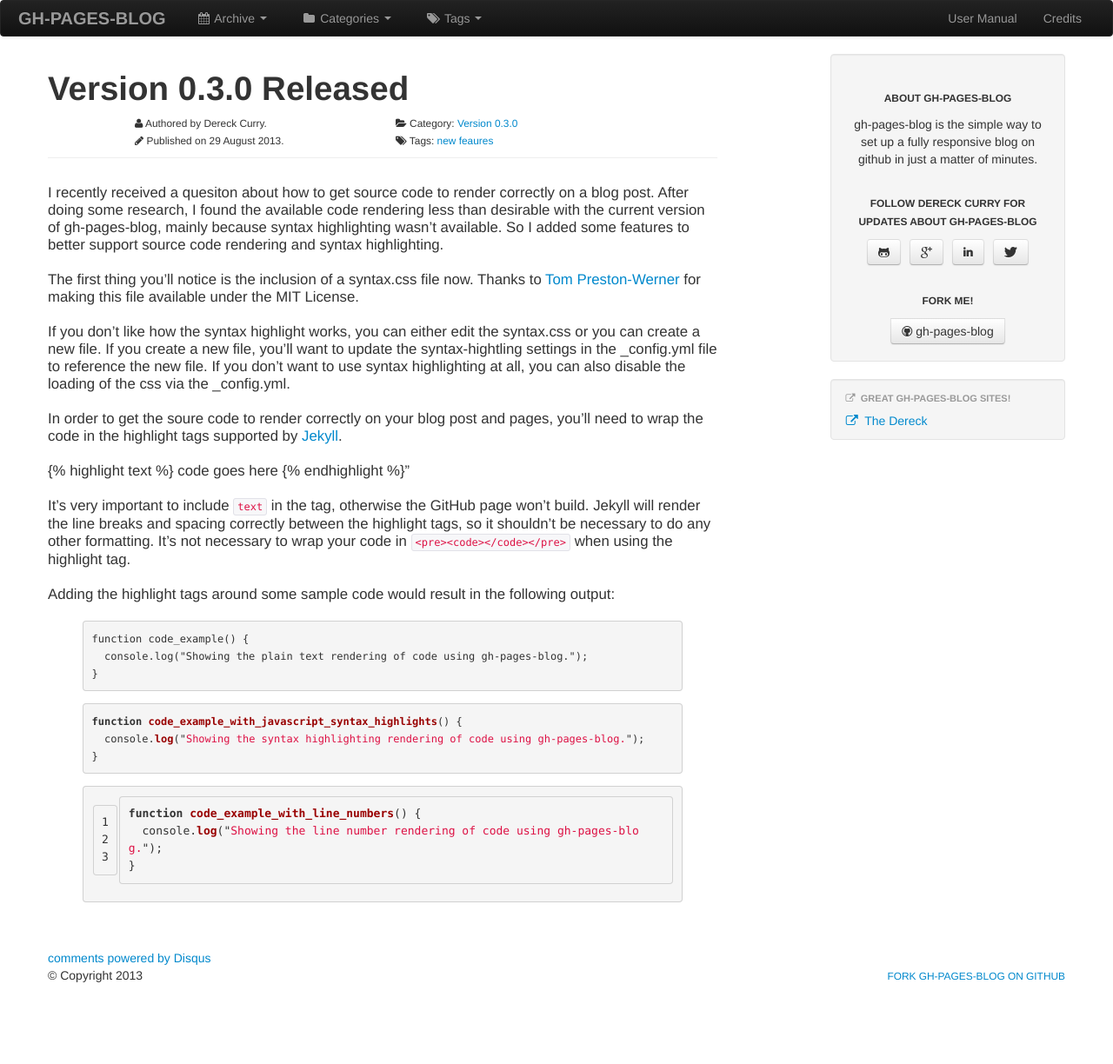
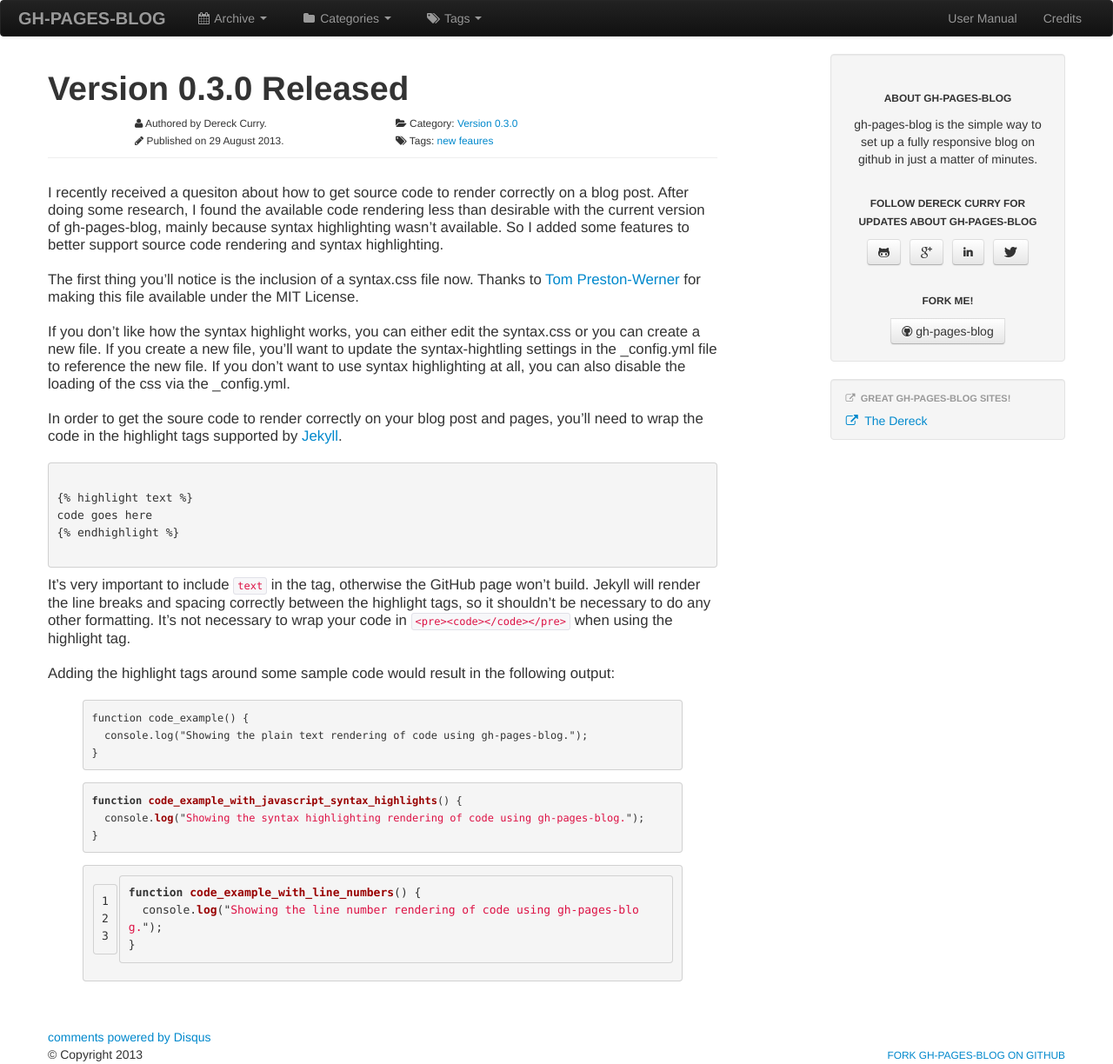
Before and after one commit to thedereck/gh-pages-blog, a Jekyll site: the page built from _posts/2013-08-29-version-0-3-0.md, in a window 1280 px wide. Shown: the whole page at 87% size. Built offline with Jekyll 4.4.1, drawn with Linux system fonts in a browser that asks for light colours; comment, search, counter and statistics services are not loaded; before the commit the page ends 1133 px from its top, so only the background shows below that.

Commit message:
Update 2013-08-29-version-0-3-0.md

```diff
--- a/_posts/2013-08-29-version-0-3-0.md
+++ b/_posts/2013-08-29-version-0-3-0.md
@@ -14,11 +14,13 @@
 
 In order to get the soure code to render correctly on your blog post and pages, you'll need to wrap the code in the highlight tags supported by [Jekyll](http://jekyllrb.com).
 
+<pre>
 {% raw %}
 {% highlight text %}
 code goes here
-{% endhighlight %}"
+{% endhighlight %}
 {% endraw %}
+</pre>
 
 It's very important to include `text` in the tag, otherwise the GitHub page won't build. Jekyll will render the line breaks and spacing correctly between the highlight tags, so it shouldn't be necessary to do any other formatting. It's not necessary to wrap your code in `<pre><code></code></pre>` when using the highlight tag.
 
```
